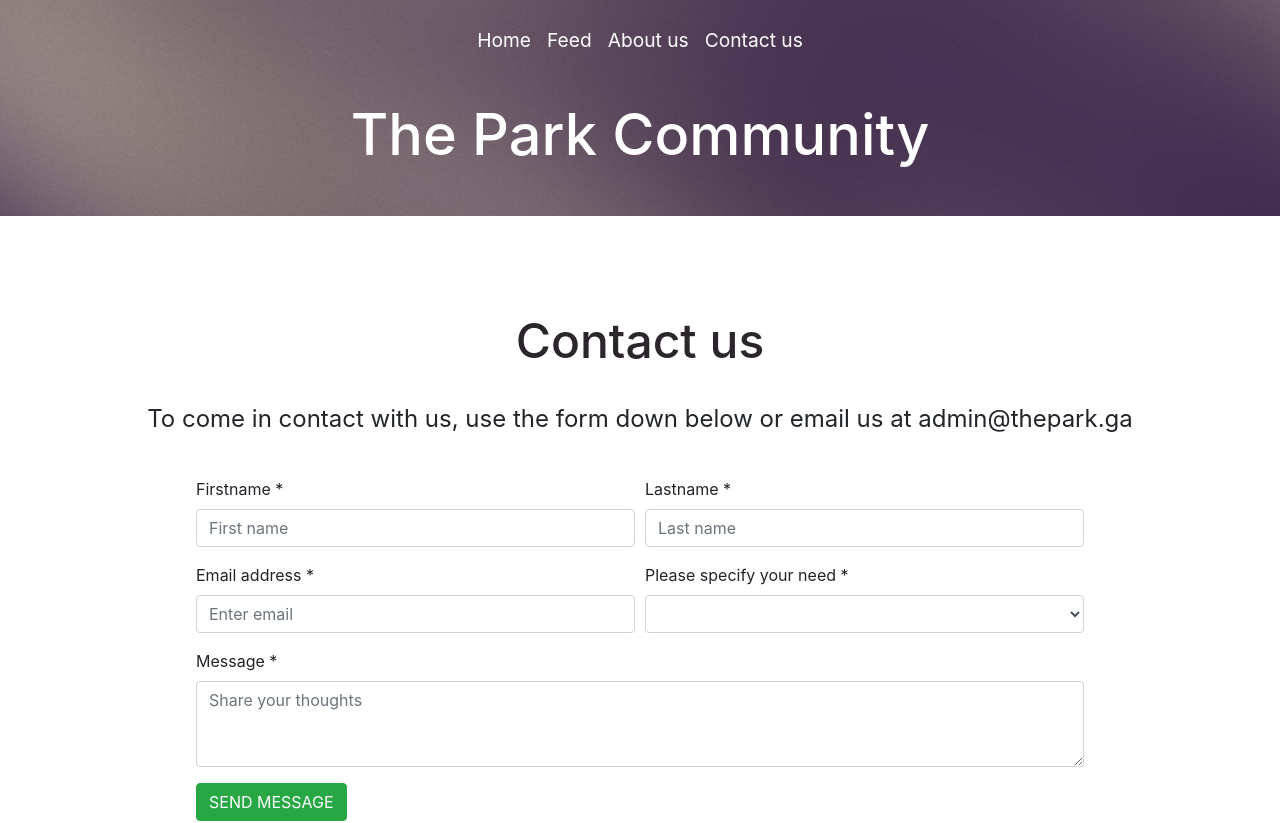
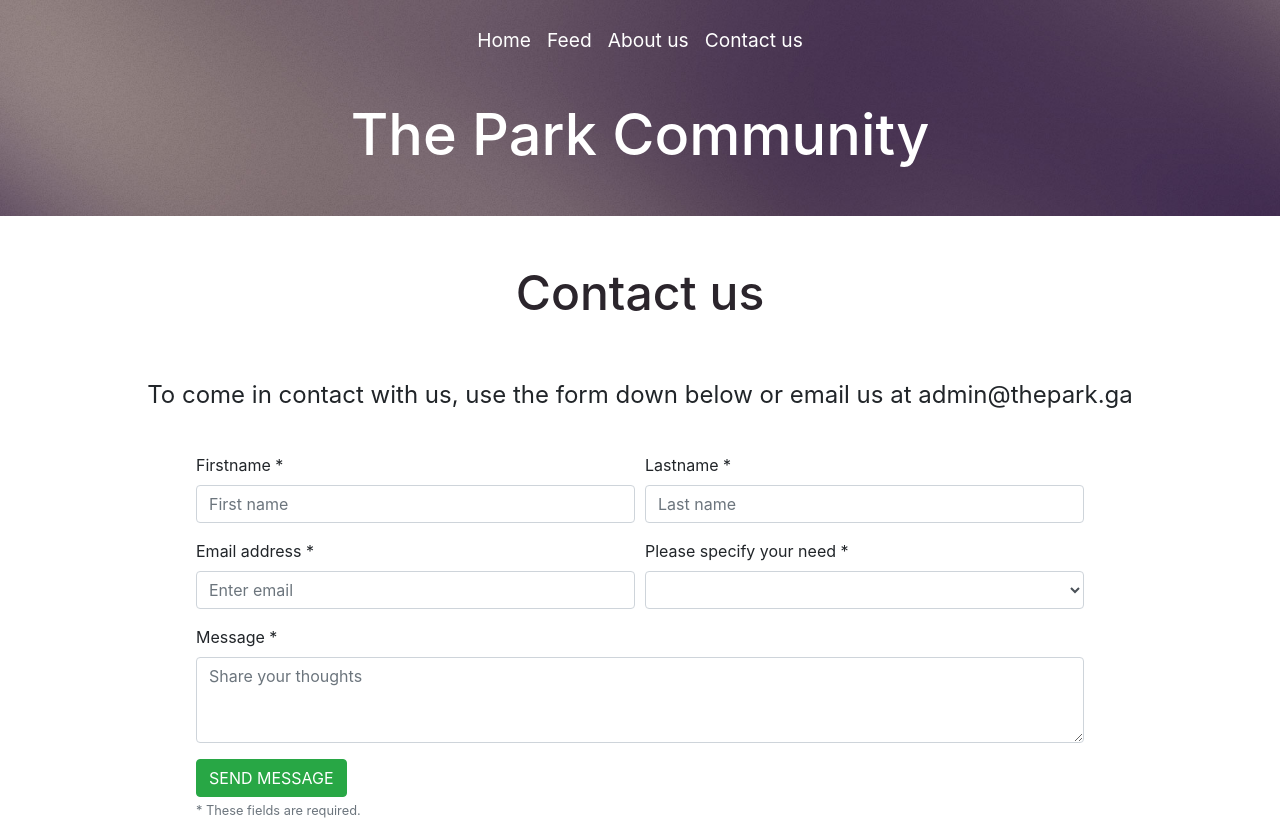
Before and after one commit to AidenPearce02/park-community, an Angular app: page /contact in a window 1280 px wide. Shown: the top 823 px of the page. Built offline with nearby package versions, Linux system fonts and the light colour scheme.

Commit message:
whats up

```diff
--- a/src/app/components/pages/contact/contact.component.css
+++ b/src/app/components/pages/contact/contact.component.css
@@ -1,5 +1,5 @@
 h1{
-  padding-top: 2em;
+  padding: 1em;
   color:#2b252c;
   font-size: 3em;
   text-align: center;
@@ -8,12 +8,12 @@ h1{
 p{
   font-size: x-large;
   line-height: 1.5;
-  padding: 1em;
+  padding-bottom: 1em;
   text-align: center;
 }
 
 form{
   padding-left: 10%;
-  padding-right:10%;
-  padding-bottom: 1em;
+  padding-right: 10%;
+  padding-bottom: 3em;
 }
--- a/src/app/components/pages/feed/feed.component.html
+++ b/src/app/components/pages/feed/feed.component.html
@@ -1,9 +1,9 @@
 <div class="container">
   <h1>Feed</h1>
   <div class="feed">
-    <div class="row">
+    <div class="row col">
         <h3>The upcoming 5v5 event</h3>
-      <div class="text">
+        <div class="text text-justify">
             The Upcoming Event of 5 vs 5 will be held on Saturday (20th April). If you would like to be a part of it, make sure to:<br><br>
             1. Join the Park Discord Community.<br>
             2. Write in chat that you would like to take park in the event.<br><br>
@@ -13,7 +13,7 @@
     </div>
   </div>
   <div class="prev_events">
-    <div class="row">
+    <div class="row col">
       <h3>Want to watch previous events?</h3>
     </div>
     <div class="row">
@@ -22,14 +22,14 @@
             <iframe class="embed-responsive-item" frameborder="0" src="https://www.youtube.com/embed/seEOUYwh_5I" allowfullscreen></iframe>
         </div>
         <h5>Previous event</h5>
-        <p>Thanks to everyone that joined last weeks event on the 13th of april, we apologize for it being a bit unorganized due to us never hosting an event with three teams before. The event still turned out great, with loads of fun. For everyone that missed it you can watch it right here.</p>
+        <p>Thanks to everyone that joined last weeks event on the 13th of April, we apologize for it being a bit unorganized due to us never hosting an event with three teams before. The event still turned out great, with loads of fun. For everyone that missed it you can watch it right here.</p>
       </div>
       <div class="col-4 text-center">
         <div class="embed-responsive embed-responsive-16by9">
             <iframe class="embed-responsive-item" frameborder="0" src="https://www.youtube.com/embed/8tvFerfNcxg" allowfullscreen></iframe>
         </div>
         <h5>Previous event</h5>
-        <p>Team Moose vs Team Joel played on the 20th of april. Thanks to everyone that joined, we hope you had just as much fun playing as we had casting (Neomp)</p>
+        <p>Team Moose vs Team Joel played on the 20th of April. Thanks to everyone that joined, we hope you had just as much fun playing as we had casting (Neomp)</p>
       </div>
     </div>
   </div>
--- a/src/app/components/pages/intro/intro.component.css
+++ b/src/app/components/pages/intro/intro.component.css
@@ -1,5 +1,5 @@
 h1{
-  padding-top: 2em;
+  padding-top: 1em;
   color:#2b252c;
   font-size: 3em;
 }
@@ -8,6 +8,7 @@ p{
   font-size: x-large;
   line-height: 1.5;
   padding: 1em;
+  padding-bottom: 0em;
 }
 
 .logo_for_park{
```
Lines whose indentation alone changed are shown as unchanged.
